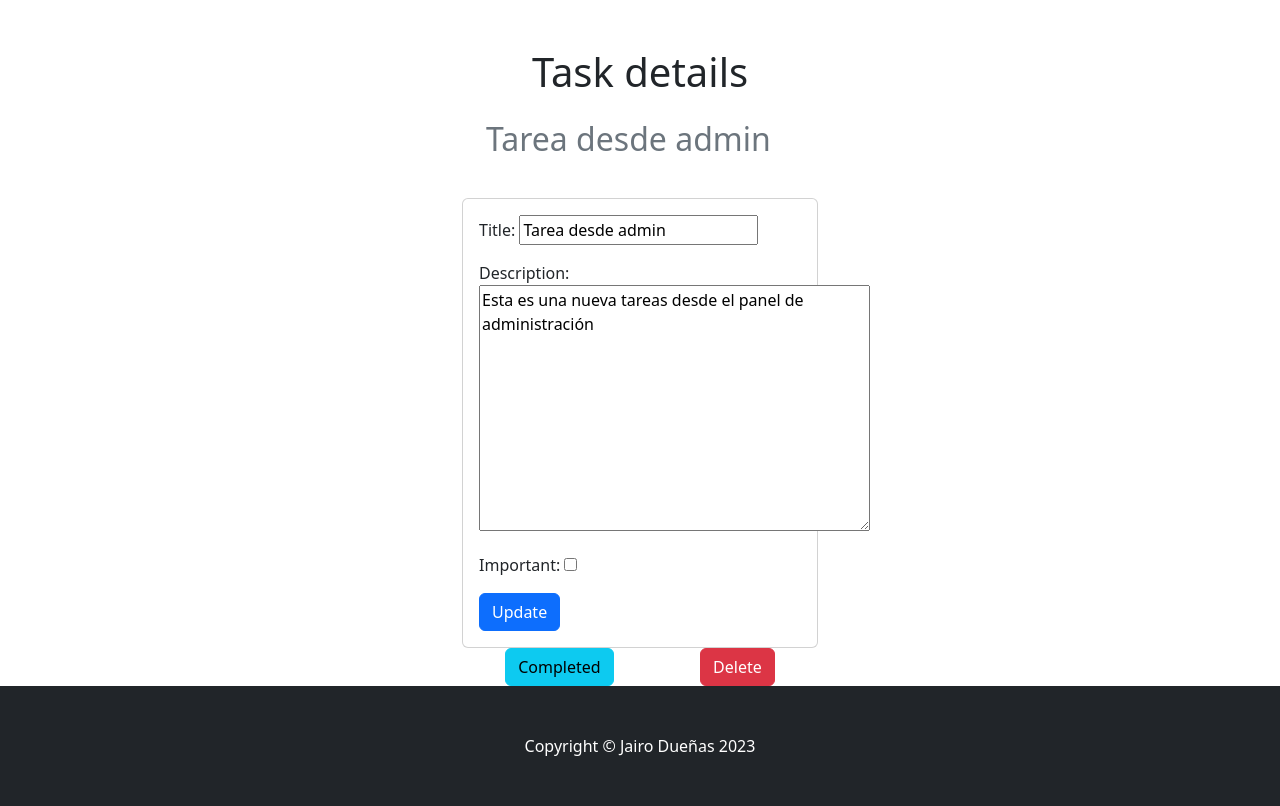
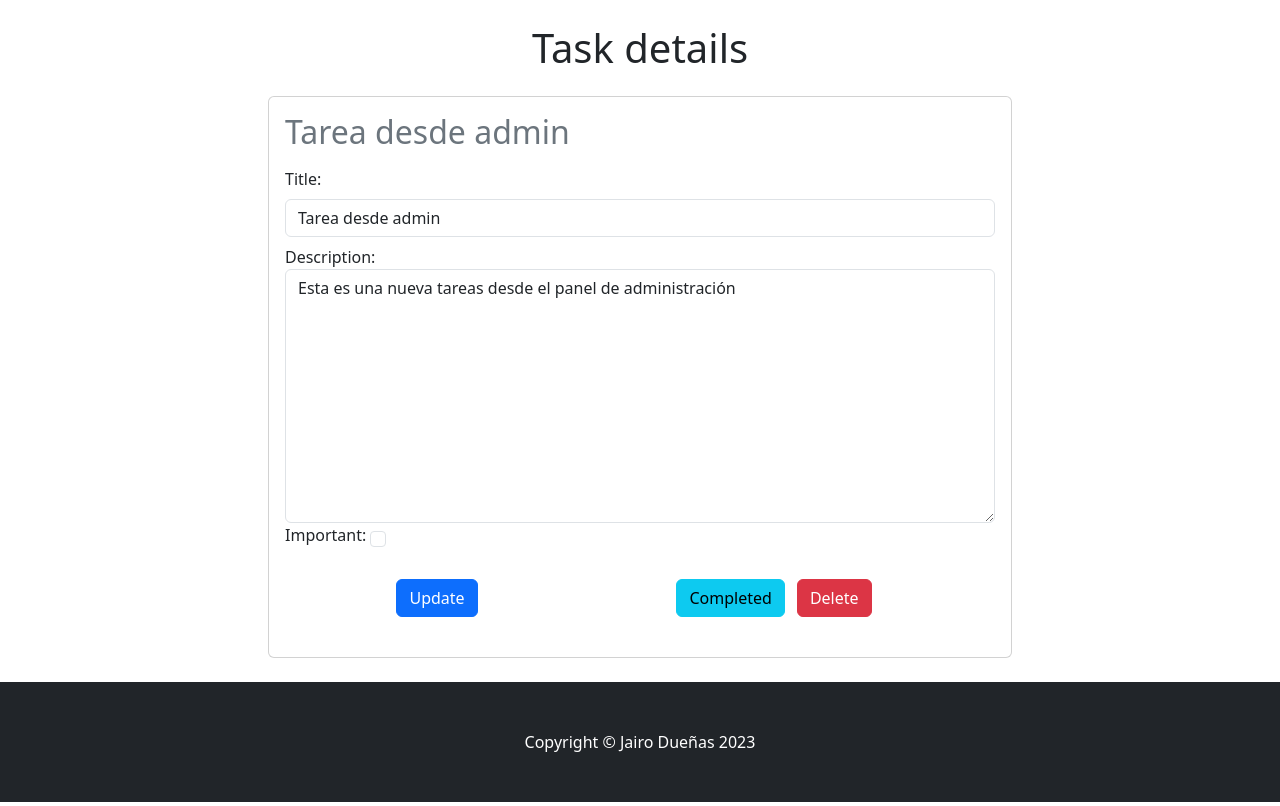
Before and after one commit to JairoDuenas/django-CRUD, a Django app: page /tasks/1/ in a window 1280 px wide. Shown: the part 76-882 px from the top of the page. Run offline with Django 4.2, Linux system fonts and the light colour scheme; a user stored in the database is signed in; data comes from the database, SQL or seed files in the repository; both versions use the stored data as it was after the commit.

Commit message:
Dando estilos [task_create, task_detail]

```diff
--- a/tasks/form.py
+++ b/tasks/form.py
@@ -5,3 +5,8 @@
   class Meta:
     model = Task
     fields = ['title', 'description', 'important']
+    widgets = {
+      'title':forms.TextInput(attrs={'class':'form-control my-2', 'placeholder':'Write a title '}),
+      'description':forms.Textarea(attrs={'class':'form-control my-2, ', 'placeholder':'Write a description'}),
+      'important':forms.CheckboxInput(attrs={'class':'form-check-input my-2'})
+    }
--- a/tasks/templates/tasks/task_detail.html
+++ b/tasks/templates/tasks/task_detail.html
@@ -8,30 +8,27 @@ Task details
 
 {% block content %}
 
-<main class="container">
-  <div class="row">
-    <div class="col-md-4 offset-md-4">
-
-      <div class="container p-4">
+<main class="container mb-4">
+  <div class="col-md-8 offset-md-2">
+    <div class="container">
       <h1 class="text-center my-4">Task details</h1>
-        <h2 class="text-secondary">{{task.title}} </h2>
-        <p>{{error}}</p>
     </div>
-
     <div class="card card-body">
       <form method="POST">
         {% csrf_token %}
-          {{form.as_p}}
+        <h2 class="text-secondary">{{task.title}} </h2>
+        <p>{{error}}</p>
+        {{form}}
+        <div class="container py-4 d-flex justify-content-around">
           <button class="btn btn-primary">Update</button>
-        </form>
-      </div>
-
-      <div class="d-flex justify-content-around">
+          <div class="d-flex justify-content-between">
+            <div class="conatainer">
               <form action="{% url 'complete_task' task.id %}" method="POST">
                 {% csrf_token %}
                 <button class="btn btn-info">Completed</button>
               </form>
-
+            </div>
+            <div class="container">
               <form action="{% url 'delete_task' task.id %}" method="POST">
                 {% csrf_token %}
                 <button class="btn btn-danger">Delete</button>
@@ -39,6 +36,9 @@ Task details
             </div>
           </div>
         </div>
+      </form>
+    </div>
+  </div>
 </main>
 
 {% endblock content %}
```
Also changed, not shown: tasks/templates/tasks/task_create.html (+6 -4 lines), db.sqlite3. Lines whose indentation alone changed are shown as unchanged.
